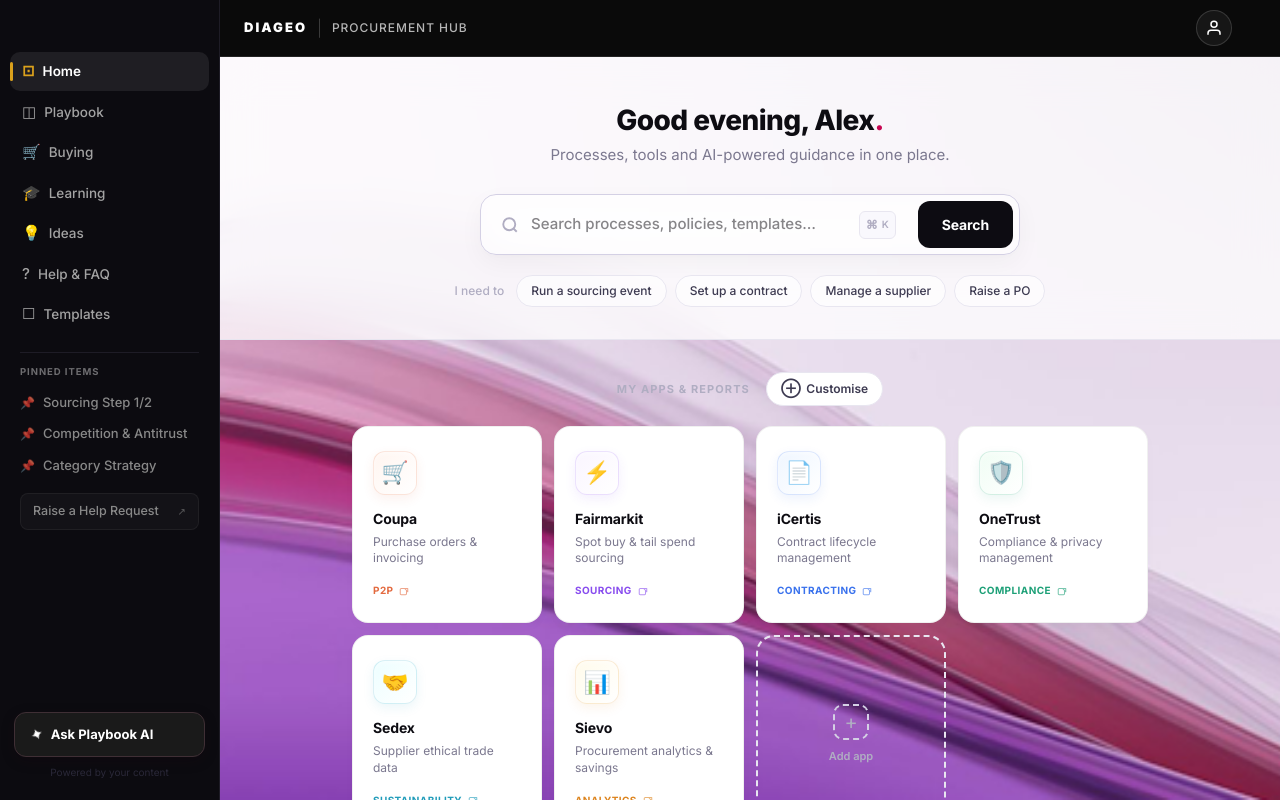
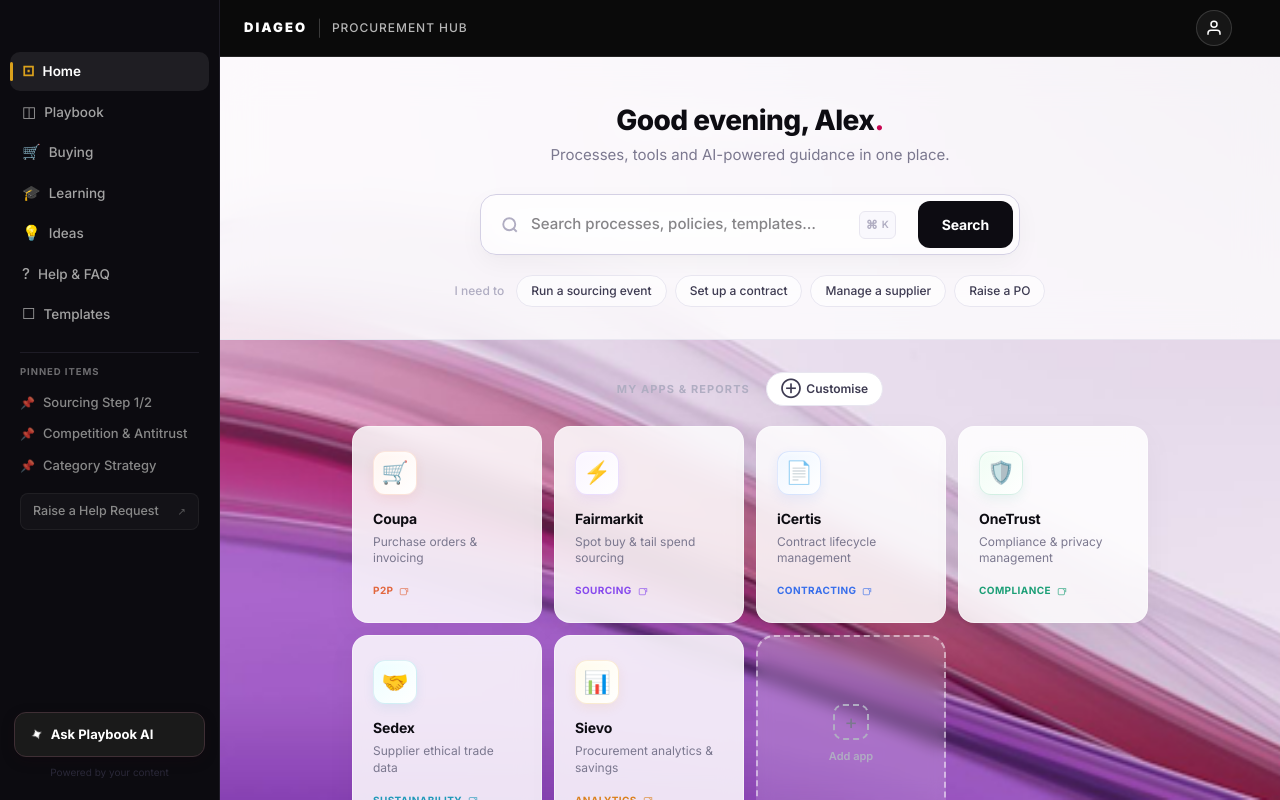
Before and after one commit to kanwarsx-prog/prochub, a Next.js app: page / in a window 1280 px wide. Built offline with nearby package versions, Linux system fonts and the light colour scheme.

Commit message:
UI tweak: apply frosted glass to tiles, improve add app contrast, add hero text shadow

```diff
--- a/src/components/Hero/Hero.tsx
+++ b/src/components/Hero/Hero.tsx
@@ -43,6 +43,7 @@
                     letterSpacing: '-0.02em',
                     color: 'var(--text-1)',
                     marginBottom: '8px',
+                    textShadow: '0 4px 24px rgba(255,255,255,0.8)',
                 }}>
                     {greeting.replace('.', '')}<span style={{ color: 'var(--brand)' }}>.</span>
                 </h1>
--- a/src/components/MyApps/MyApps.tsx
+++ b/src/components/MyApps/MyApps.tsx
@@ -14,8 +14,10 @@
             className="app-tile"
             style={{
                 animationDelay: `${index * 0.05}s`,
-                background: '#ffffff',
-                border: '1px solid rgba(0,0,0,0.06)',
+                background: 'rgba(255, 255, 255, 0.85)',
+                backdropFilter: 'blur(12px)',
+                WebkitBackdropFilter: 'blur(12px)',
+                border: '1px solid rgba(255,255,255,0.4)',
                 borderRadius: '16px',
                 display: 'flex',
                 flexDirection: 'column',
@@ -23,7 +25,7 @@
                 overflow: 'hidden',
                 textDecoration: 'none',
                 transition: 'all 0.25s cubic-bezier(0.2, 0.8, 0.2, 1)',
-                boxShadow: '0 4px 12px rgba(0,0,0,0.02)',
+                boxShadow: '0 8px 32px rgba(0,0,0,0.04)',
             }}
             onMouseEnter={e => {
                 const el = e.currentTarget;
@@ -313,16 +315,16 @@
                     {/* Add tile */}
                     <button onClick={() => setPickerOpen(true)} style={{
                         display: 'flex', flexDirection: 'column', alignItems: 'center', justifyContent: 'center',
-                        gap: '8px', padding: '24px', borderRadius: '18px', border: '2px dashed var(--border)',
-                        background: 'transparent', cursor: 'pointer', minHeight: '160px', transition: 'all 0.15s ease',
+                        gap: '8px', padding: '24px', borderRadius: '18px', border: '2px dashed rgba(255,255,255,0.5)',
+                        background: 'rgba(255,255,255,0.15)', backdropFilter: 'blur(8px)', cursor: 'pointer', minHeight: '160px', transition: 'all 0.15s ease',
                     }}
-                        onMouseEnter={e => { e.currentTarget.style.borderColor = 'var(--brand)'; e.currentTarget.style.background = 'rgba(200,6,81,0.02)'; }}
-                        onMouseLeave={e => { e.currentTarget.style.borderColor = 'var(--border)'; e.currentTarget.style.background = 'transparent'; }}>
+                        onMouseEnter={e => { e.currentTarget.style.borderColor = 'rgba(255,255,255,0.8)'; e.currentTarget.style.background = 'rgba(255,255,255,0.9)'; }}
+                        onMouseLeave={e => { e.currentTarget.style.borderColor = 'rgba(255,255,255,0.5)'; e.currentTarget.style.background = 'rgba(255,255,255,0.15)'; }}>
                         <div style={{
                             width: '36px', height: '36px', borderRadius: '10px',
-                            border: '2px dashed var(--border-strong)',
+                            border: '2px dashed var(--text-4)',
                             display: 'flex', alignItems: 'center', justifyContent: 'center',
-                            fontSize: '20px', color: 'var(--text-4)',
+                            fontSize: '20px', color: 'var(--text-3)',
                         }}>+</div>
                         <span style={{ fontSize: '11px', fontWeight: 600, color: 'var(--text-4)' }}>Add app</span>
                     </button>
```
